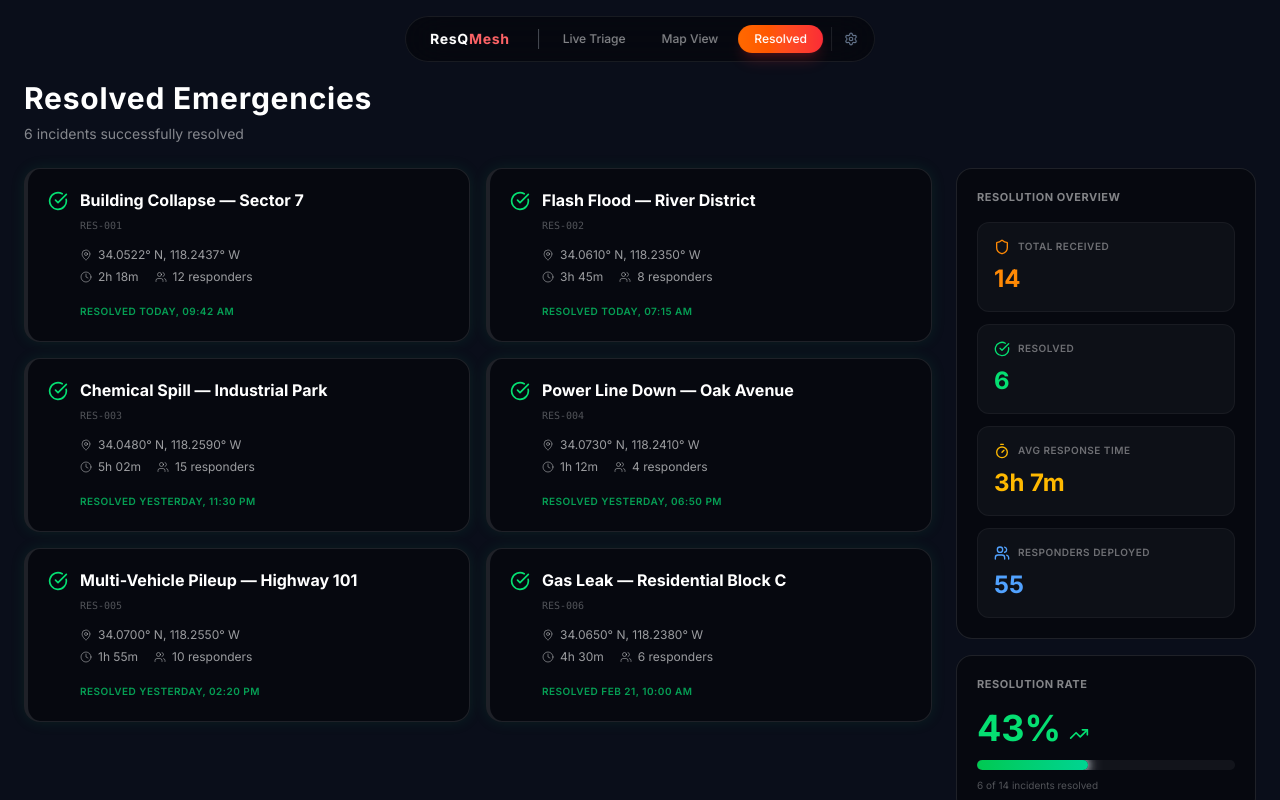
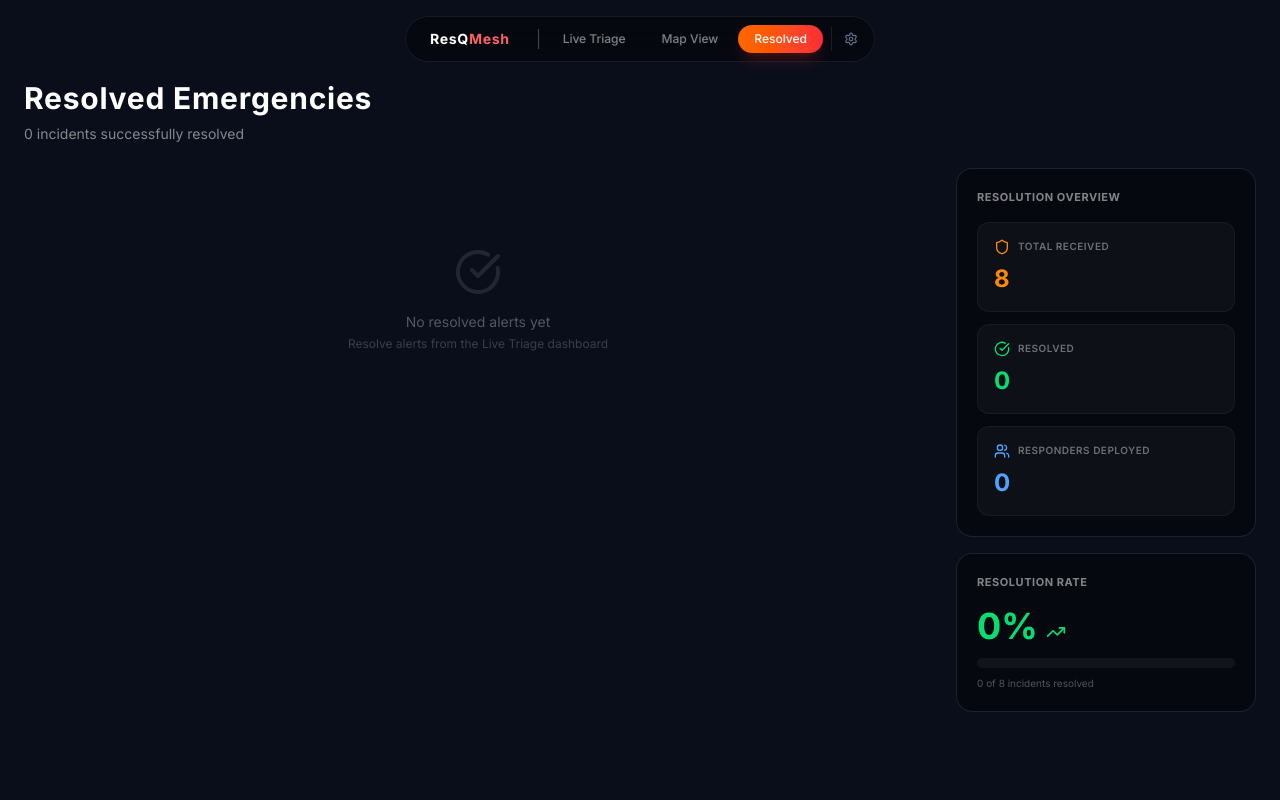
Before and after one commit to apm2004/resqmesh-web, a Next.js app: page /resolved in a window 1280 px wide. Built offline with nearby package versions, Linux system fonts and the light colour scheme.

Commit message:
resolved request logic added

```diff
--- a/src/app/components/ActiveResponse.tsx
+++ b/src/app/components/ActiveResponse.tsx
@@ -2,9 +2,11 @@
 
 import { useState, useEffect, useCallback } from "react";
 import type { LiveAlert } from "@/lib/mockData";
+import { useAlerts } from "@/context/AlertContext";
 
 interface ActiveResponseProps {
     selectedAlert: LiveAlert | null;
+    onClearSelection: () => void;
 }
 
 /* ── Animated waveform bars ── */
@@ -70,7 +72,8 @@ const badgeStyle: Record<string, string> = {
 };
 const defaultBadge = "bg-red-500/20 text-red-500 border border-red-500/30";
 
-export default function ActiveResponse({ selectedAlert }: ActiveResponseProps) {
+export default function ActiveResponse({ selectedAlert, onClearSelection }: ActiveResponseProps) {
+    const { markAsResolved } = useAlerts();
     const [showComms, setShowComms] = useState(false);
     const [activeToast, setActiveToast] = useState<ToastType>(null);
     const [toastVisible, setToastVisible] = useState(false);
@@ -102,7 +105,13 @@ export default function ActiveResponse({ selectedAlert }: ActiveResponseProps) {
     };
 
     const handleResolved = () => {
+        if (!selectedAlert) return;
         fireToast("resolved");
+        // Give the toast a moment to show, then resolve and close panel
+        setTimeout(() => {
+            markAsResolved(selectedAlert.id);
+            onClearSelection();
+        }, 800);
     };
 
     /* ── render nothing when no alert is selected ── */
--- a/src/app/layout.tsx
+++ b/src/app/layout.tsx
@@ -1,6 +1,6 @@
 import type { Metadata } from "next";
 import "./globals.css";
-import { ThemeProvider } from "./components/ThemeContext";
+import Providers from "./components/Providers";
 
 export const metadata: Metadata = {
   title: "ResQMesh — Command Center",
@@ -15,7 +15,7 @@ export default function RootLayout({
   return (
     <html lang="en" suppressHydrationWarning>
       <body>
-        <ThemeProvider>{children}</ThemeProvider>
+        <Providers>{children}</Providers>
       </body>
     </html>
   );
--- a/src/app/map/page.tsx
+++ b/src/app/map/page.tsx
@@ -2,13 +2,15 @@
 
 import { useState } from "react";
 import dynamic from "next/dynamic";
-import { liveAlerts, type LiveAlert } from "@/lib/mockData";
+import { type LiveAlert } from "@/lib/mockData";
+import { useAlerts } from "@/context/AlertContext";
 import GlassNav from "../components/GlassNav";
 import TriageFeed from "../components/TriageFeed";
 
 const MapView = dynamic(() => import("../components/MapView"), { ssr: false });
 
 export default function MapPage() {
+    const { activeAlerts } = useAlerts();
     const [selectedAlert, setSelectedAlert] = useState<LiveAlert | null>(null);
 
     return (
@@ -16,7 +18,7 @@ export default function MapPage() {
             {/* Full-bleed map */}
             <div className="absolute inset-0 z-0">
                 <MapView
-                    alerts={liveAlerts}
+                    alerts={activeAlerts}
                     selectedAlert={selectedAlert}
                     onSelectAlert={setSelectedAlert}
                 />
@@ -30,7 +32,7 @@ export default function MapPage() {
             {/* Left sidebar */}
             <div className="absolute top-20 left-4 bottom-4 w-[340px] z-20">
                 <TriageFeed
-                    alerts={liveAlerts}
+                    alerts={activeAlerts}
                     selectedAlert={selectedAlert}
                     onSelectAlert={setSelectedAlert}
                 />
--- a/src/app/page.tsx
+++ b/src/app/page.tsx
@@ -2,7 +2,8 @@
 
 import { useState } from "react";
 import dynamic from "next/dynamic";
-import { liveAlerts, type LiveAlert } from "@/lib/mockData";
+import { type LiveAlert } from "@/lib/mockData";
+import { useAlerts } from "@/context/AlertContext";
 import GlassNav from "./components/GlassNav";
 import TriageFeed from "./components/TriageFeed";
 import NetworkHealth from "./components/NetworkHealth";
@@ -12,6 +13,7 @@ import DisasterAnalytics from "./components/DisasterAnalytics";
 const MapView = dynamic(() => import("./components/MapView"), { ssr: false });
 
 export default function HUDDashboard() {
+  const { activeAlerts } = useAlerts();
   const [selectedAlert, setSelectedAlert] = useState<LiveAlert | null>(null);
 
   return (
@@ -19,7 +21,7 @@ export default function HUDDashboard() {
       {/* ═══ Layer 0: Full-bleed dark map ═══ */}
       <div className="absolute inset-0 z-0">
         <MapView
-          alerts={liveAlerts}
+          alerts={activeAlerts}
           selectedAlert={selectedAlert}
           onSelectAlert={setSelectedAlert}
         />
@@ -35,7 +37,7 @@ export default function HUDDashboard() {
       {/* ── Left Side: Triage Feed ── */}
       <div className="absolute top-20 left-4 bottom-4 w-[340px] z-20">
         <TriageFeed
-          alerts={liveAlerts}
+          alerts={activeAlerts}
           selectedAlert={selectedAlert}
           onSelectAlert={setSelectedAlert}
         />
@@ -48,7 +50,10 @@ export default function HUDDashboard() {
 
       {/* ── Bottom Right: Active Response ── */}
       <div className="absolute bottom-4 right-4 w-[320px] z-20">
-        <ActiveResponse selectedAlert={selectedAlert} />
+        <ActiveResponse
+          selectedAlert={selectedAlert}
+          onClearSelection={() => setSelectedAlert(null)}
+        />
       </div>
 
       {/* ── Bottom Left: Disaster Analytics ── */}
--- a/src/app/resolved/page.tsx
+++ b/src/app/resolved/page.tsx
@@ -2,74 +2,7 @@
 
 import { CheckCircle, Clock, MapPin, Shield, Users, Timer, TrendingUp } from "lucide-react";
 import GlassNav from "../components/GlassNav";
-
-const resolvedAlerts = [
-    {
-        id: "RES-001",
-        title: "Building Collapse — Sector 7",
-        location: "34.0522° N, 118.2437° W",
-        resolvedAt: "Today, 09:42 AM",
-        responders: 12,
-        duration: "2h 18m",
-    },
-    {
-        id: "RES-002",
-        title: "Flash Flood — River District",
-        location: "34.0610° N, 118.2350° W",
-        resolvedAt: "Today, 07:15 AM",
-        responders: 8,
-        duration: "3h 45m",
-    },
-    {
-        id: "RES-003",
-        title: "Chemical Spill — Industrial Park",
-        location: "34.0480° N, 118.2590° W",
-        resolvedAt: "Yesterday, 11:30 PM",
-        responders: 15,
-        duration: "5h 02m",
-    },
-    {
-        id: "RES-004",
-        title: "Power Line Down — Oak Avenue",
-        location: "34.0730° N, 118.2410° W",
-        resolvedAt: "Yesterday, 06:50 PM",
-        responders: 4,
-        duration: "1h 12m",
-    },
-    {
-        id: "RES-005",
-        title: "Multi-Vehicle Pileup — Highway 101",
-        location: "34.0700° N, 118.2550° W",
-        resolvedAt: "Yesterday, 02:20 PM",
-        responders: 10,
-        duration: "1h 55m",
-    },
-    {
-        id: "RES-006",
-        title: "Gas Leak — Residential Block C",
-        location: "34.0650° N, 118.2380° W",
-        resolvedAt: "Feb 21, 10:00 AM",
-        responders: 6,
-        duration: "4h 30m",
-    },
-];
-
-/* ── Computed statistics ── */
-const totalReceived = 14; // simulated: more alerts were received than resolved
-const totalResolved = resolvedAlerts.length;
-const totalResponders = resolvedAlerts.reduce((sum, a) => sum + a.responders, 0);
-
-function parseDuration(d: string): number {
-    const hMatch = d.match(/(\d+)h/);
-    const mMatch = d.match(/(\d+)m/);
-    return (hMatch ? parseInt(hMatch[1]) * 60 : 0) + (mMatch ? parseInt(mMatch[1]) : 0);
-}
-const avgResponseMin = Math.round(
-    resolvedAlerts.reduce((s, a) => s + parseDuration(a.duration), 0) / resolvedAlerts.length
-);
-const avgHours = Math.floor(avgResponseMin / 60);
-const avgMins = avgResponseMin % 60;
-const resolutionRate = Math.round((totalResolved / totalReceived) * 100);
+import { useAlerts, type ResolvedAlert } from "@/context/AlertContext";
 
 /* ── Stat card helper ── */
 function StatCard({
@@ -96,7 +29,28 @@ function StatCard({
     );
 }
 
+/* ── Format ISO timestamp for display ── */
+function formatResolvedAt(iso: string): string {
+    const d = new Date(iso);
+    const now = new Date();
+    const diffMs = now.getTime() - d.getTime();
+    const diffMin = Math.floor(diffMs / 60000);
+    if (diffMin < 1) return "Just now";
+    if (diffMin < 60) return `${diffMin}m ago`;
+    const diffH = Math.floor(diffMin / 60);
+    if (diffH < 24) return `${diffH}h ago`;
+    return d.toLocaleDateString("en-US", { month: "short", day: "numeric", hour: "2-digit", minute: "2-digit" });
+}
+
 export default function ResolvedPage() {
+    const { resolvedAlerts, activeAlerts } = useAlerts();
+
+    /* ── Computed statistics ── */
+    const totalReceived = resolvedAlerts.length + activeAlerts.length;
+    const totalResolved = resolvedAlerts.length;
+    const totalResponders = resolvedAlerts.reduce((sum, a) => sum + (a.responders || 0), 0);
+    const resolutionRate = totalReceived > 0 ? Math.round((totalResolved / totalReceived) * 100) : 0;
+
     return (
         <div className="relative w-screen h-screen overflow-hidden theme-bg">
             {/* ── Top Center: Navigation Pill ── */}
@@ -116,7 +70,7 @@ export default function ResolvedPage() {
                             Resolved Emergencies
                         </h1>
                         <p className="text-slate-500 dark:text-white/50 text-sm mt-2">
-                            {totalResolved} incidents successfully resolved
+                            {totalResolved} incident{totalResolved !== 1 ? "s" : ""} successfully resolved
                         </p>
                     </div>
 
@@ -124,7 +78,18 @@ export default function ResolvedPage() {
                     <div className="flex flex-col lg:flex-row gap-6">
                         {/* ── Left: Card Grid ── */}
                         <div className="flex-1 grid grid-cols-1 md:grid-cols-2 gap-4 auto-rows-min">
-                            {resolvedAlerts.map((alert) => (
+                            {resolvedAlerts.length === 0 ? (
+                                <div className="col-span-full flex flex-col items-center justify-center py-20">
+                                    <CheckCircle className="h-12 w-12 text-slate-300 dark:text-white/10 mb-4" />
+                                    <p className="text-slate-400 dark:text-white/30 text-sm">
+                                        No resolved alerts yet
+                                    </p>
+                                    <p className="text-slate-400 dark:text-white/20 text-xs mt-1">
+                                        Resolve alerts from the Live Triage dashboard
+                                    </p>
+                                </div>
+                            ) : (
+                                resolvedAlerts.map((alert) => (
                                     <div
                                         key={alert.id}
                                         className="bg-white/60 dark:bg-black/40 backdrop-blur-md border border-slate-300 dark:border-white/10 border-l-4 border-l-green-500 rounded-2xl p-5 transition-all hover:bg-slate-200 dark:hover:bg-white/10 hover:border-slate-400 dark:hover:border-white/20 shadow-[0_0_15px_rgba(34,197,94,0.1)] group"
@@ -150,10 +115,6 @@ export default function ResolvedPage() {
                                             </span>
                                             <div className="flex items-center gap-4">
                                                 <span className="flex items-center gap-1.5">
-                                                <Clock className="h-3 w-3 text-slate-400 dark:text-white/40" />
-                                                {alert.duration}
-                                            </span>
-                                            <span className="flex items-center gap-1.5">
                                                     <Users className="h-3 w-3 text-slate-400 dark:text-white/40" />
                                                     {alert.responders} responders
                                                 </span>
@@ -163,11 +124,12 @@ export default function ResolvedPage() {
                                         {/* Resolved timestamp */}
                                         <div className="mt-3 ml-8">
                                             <span className="text-[10px] text-green-400/70 font-semibold uppercase tracking-wider">
-                                            Resolved {alert.resolvedAt}
+                                                Resolved {formatResolvedAt(alert.resolvedAt)}
                                             </span>
                                         </div>
                                     </div>
-                            ))}
+                                ))
+                            )}
                         </div>
 
                         {/* ── Right: Statistics Sidebar ── */}
@@ -189,12 +151,6 @@ export default function ResolvedPage() {
                                         label="Resolved"
                                         value={totalResolved}
                                         accent="text-green-400"
-                                    />
-                                    <StatCard
-                                        icon={Timer}
-                                        label="Avg Response Time"
-                                        value={`${avgHours}h ${avgMins}m`}
-                                        accent="text-amber-400"
                                     />
                                     <StatCard
                                         icon={Users}
@@ -226,43 +182,6 @@ export default function ResolvedPage() {
                                     {totalResolved} of {totalReceived} incidents resolved
                                 </p>
                             </div>
-
-                            {/* Response Time Breakdown */}
-                            <div className="bg-white/60 dark:bg-black/40 backdrop-blur-md border border-slate-300 dark:border-white/10 rounded-2xl p-5">
-                                <h3 className="text-[11px] font-bold uppercase tracking-wider text-slate-500 dark:text-white/50 mb-4">
-                                    Response Duration
-                                </h3>
-                                <div className="space-y-2.5">
-                                    {resolvedAlerts.map((a) => {
-                                        const mins = parseDuration(a.duration);
-                                        const maxMins = 320; // 5h 20m cap for bar width
-                                        const pct = Math.min(
-                                            100,
-                                            Math.round((mins / maxMins) * 100)
-                                        );
-                                        return (
-                                            <div key={a.id}>
-                                                <div className="flex items-center justify-between mb-1">
-                                                    <span className="text-[10px] text-slate-500 dark:text-white/60 truncate max-w-[160px]">
-                                                        {a.title.split("—")[0].trim()}
-                                                    </span>
-                                                    <span className="text-[10px] font-bold text-slate-400 dark:text-white/40">
-                                                        {a.duration}
-                                                    </span>
-                                                </div>
-                                                <div className="h-1.5 w-full bg-slate-200 dark:bg-white/5 rounded-full overflow-hidden">
-                                                    <div
-                                                        className="h-full rounded-full bg-gradient-to-r from-amber-500 to-orange-400 transition-all duration-700"
-                                                        style={{
-                                                            width: `${pct}%`,
-                                                        }}
-                                                    />
-                                                </div>
-                                            </div>
-                                        );
-                                    })}
-                                </div>
-                            </div>
                         </div>
                     </div>
                 </div>
--- /dev/null
+++ b/src/context/AlertContext.tsx
@@ -0,0 +1,72 @@
+"use client";
+
+import {
+    createContext,
+    useContext,
+    useState,
+    useCallback,
+    type ReactNode,
+} from "react";
+import { liveAlerts, type LiveAlert } from "@/lib/mockData";
+
+/* ── Resolved alert extends LiveAlert with a resolution timestamp ── */
+export interface ResolvedAlert extends LiveAlert {
+    resolvedAt: string;
+    duration: string;
+    responders: number;
+}
+
+interface AlertContextValue {
+    activeAlerts: LiveAlert[];
+    resolvedAlerts: ResolvedAlert[];
+    markAsResolved: (alertId: string) => void;
+}
+
+const AlertContext = createContext<AlertContextValue>({
+    activeAlerts: [],
+    resolvedAlerts: [],
+    markAsResolved: () => { },
+});
+
+export function AlertProvider({ children }: { children: ReactNode }) {
+    const [activeAlerts, setActiveAlerts] = useState<LiveAlert[]>(liveAlerts);
+    const [resolvedAlerts, setResolvedAlerts] = useState<ResolvedAlert[]>([]);
+
+    const markAsResolved = useCallback((alertId: string) => {
+        // Read current active list to find the alert
+        setActiveAlerts((prev) => {
+            const alert = prev.find((a) => a.id === alertId);
+            if (!alert) return prev;
+
+            // Build resolved entry
+            const resolved: ResolvedAlert = {
+                ...alert,
+                resolvedAt: new Date().toISOString(),
+                duration: alert.time,
+                responders: Math.floor(Math.random() * 12) + 3,
+            };
+
+            // Add to resolved list (with duplicate guard for Strict Mode)
+            setResolvedAlerts((prevResolved) => {
+                if (prevResolved.some((a) => a.id === alertId)) {
+                    return prevResolved;
+                }
+                return [resolved, ...prevResolved];
+            });
+
+            return prev.filter((a) => a.id !== alertId);
+        });
+    }, []);
+
+    return (
+        <AlertContext.Provider
+            value={{ activeAlerts, resolvedAlerts, markAsResolved }}
+        >
+            {children}
+        </AlertContext.Provider>
+    );
+}
+
+export function useAlerts() {
+    return useContext(AlertContext);
+}
```
Also changed, not shown: src/app/components/Providers.tsx (added, +13 -0 lines). Lines whose indentation alone changed are shown as unchanged.
